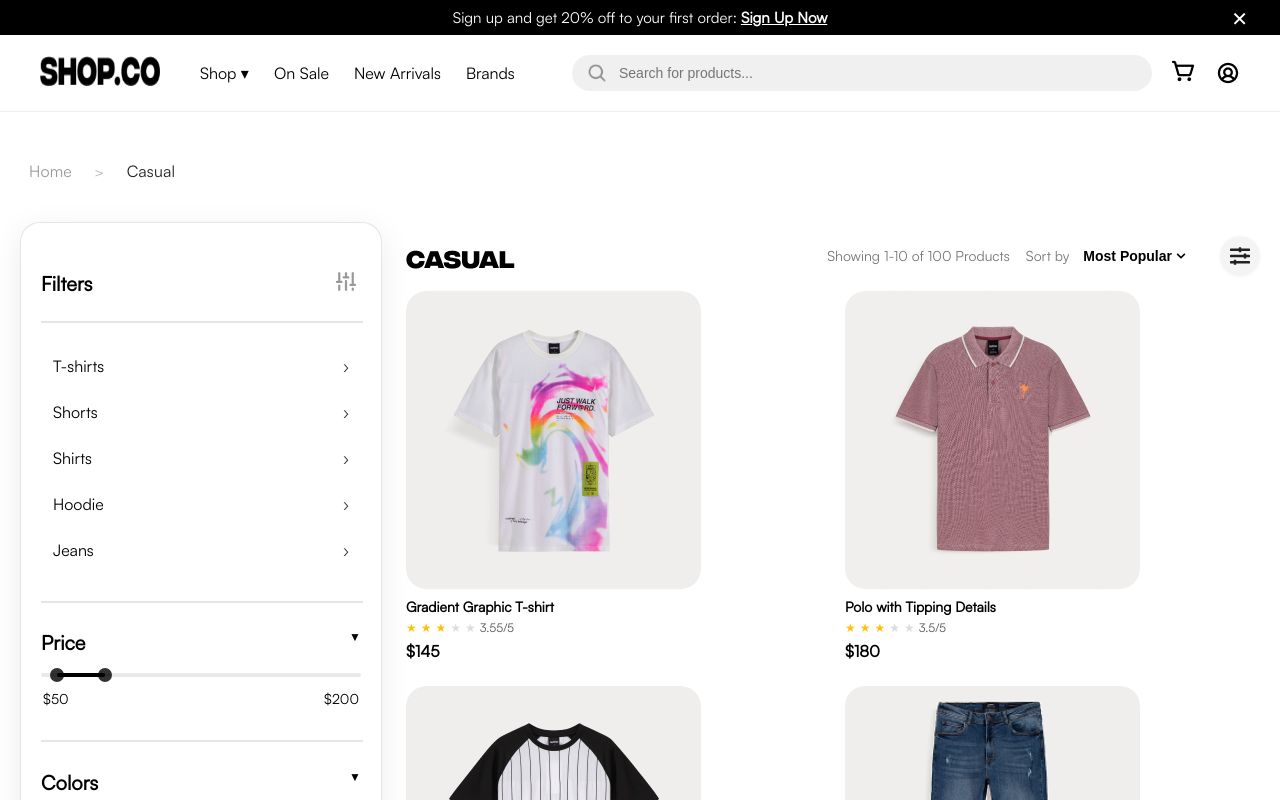
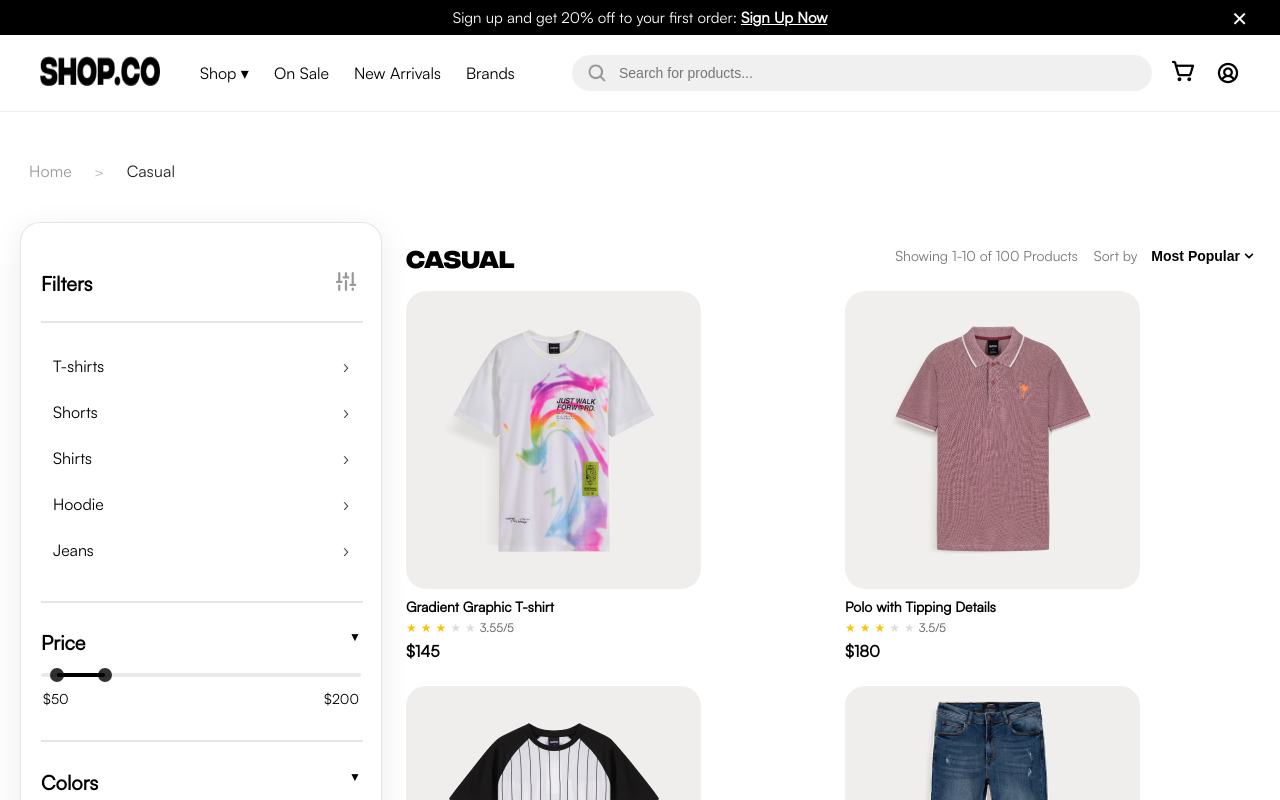
Before and after one commit to phonglk-it/NextJS-Train-Group-x, a Next.js app in the folder FrontEnd/: page /casual in a window 1280 px wide. Shown: the top 800 px of the page. Built offline with nearby package versions, Linux system fonts and the light colour scheme.

Commit message:
delete button filters sort

```diff
--- a/FrontEnd/src/components/CasualPage/SortDropdown.tsx
+++ b/FrontEnd/src/components/CasualPage/SortDropdown.tsx
@@ -82,13 +82,6 @@ export default function SortDropdown({
             </ul>
           )}
         </div>
-        <button
-          className={styles.filterBtn}
-          onClick={onFilterClick}
-          aria-label="Open filter sidebar"
-        >
-          <FaSlidersH />
-        </button>
       </div>
     </div>
   );
--- a/FrontEnd/src/components/CasualPage/sortDropdown.module.css
+++ b/FrontEnd/src/components/CasualPage/sortDropdown.module.css
@@ -190,25 +190,3 @@
   color: #000;
   background: #f5f5f5;
 }
-
-.filterBtn {
-  width: 40px;
-  height: 40px;
-  border-radius: 50%;
-  background: #f4f4f4;
-  border: none;
-  display: flex;
-  align-items: center;
-  justify-content: center;
-  margin-left: 12px;
-  box-shadow: 0 1px 4px rgba(0,0,0,0.04);
-  cursor: pointer;
-  transition: background 0.2s;
-}
-.filterBtn:hover {
-  background: #e0e0e0;
-}
-.filterBtn svg {
-  font-size: 20px;
-  color: #222;
-}
```
